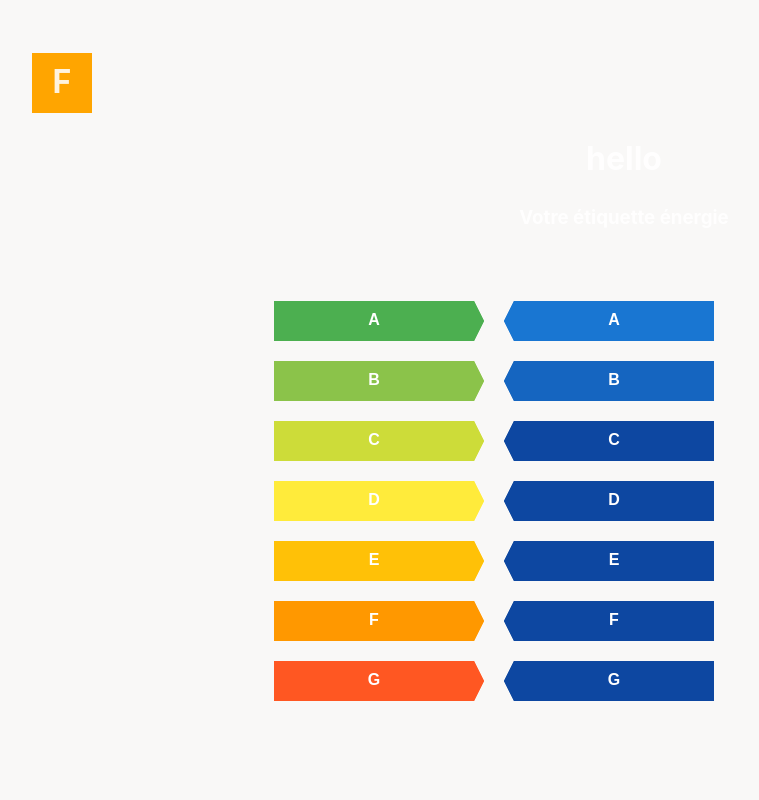
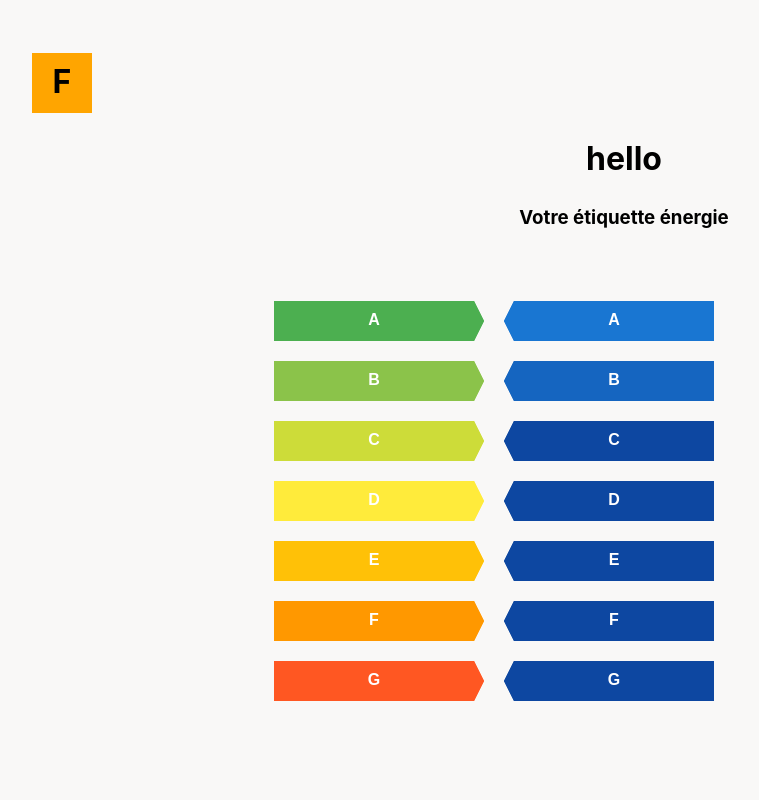
Before and after one commit to neyzare/hackaton-18-03-2024, a React (Vite) app in the folder hackaton-18-03-2024/: page / in a window 1280 px wide. Shown: the top 800 px of the page, without its empty margins (16-775 px from the left). Built offline with nearby package versions, Linux system fonts and the light colour scheme.

Commit message:
modify color text

```diff
--- a/hackaton-18-03-2024/src/index.css
+++ b/hackaton-18-03-2024/src/index.css
@@ -3,7 +3,7 @@
   line-height: 1.5;
   font-weight: 400;
 
-  color: rgba(255, 255, 255, 0.87);
+  color: black;
   background-color: #F9F8F7;
 
   font-synthesis: none;
```
